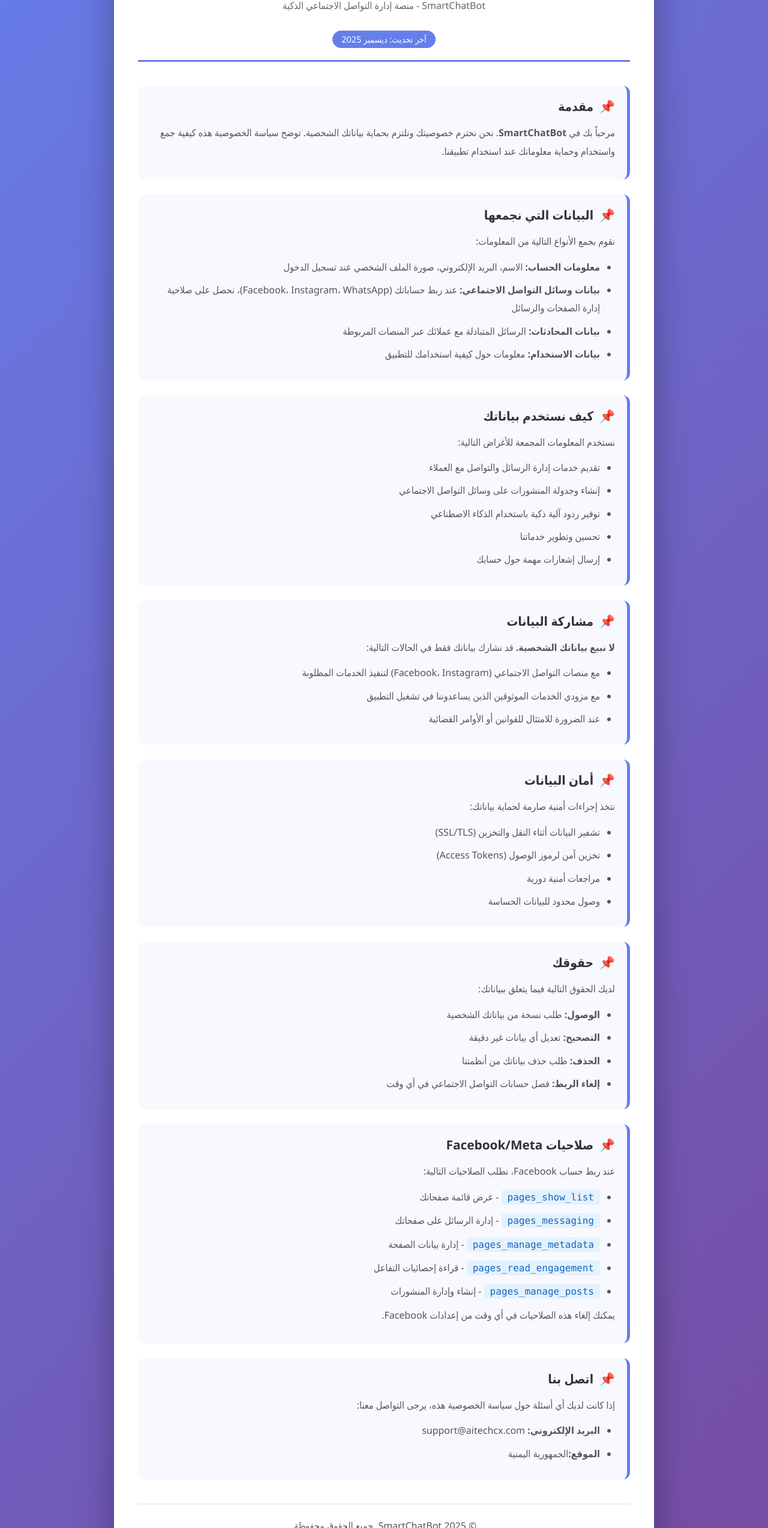
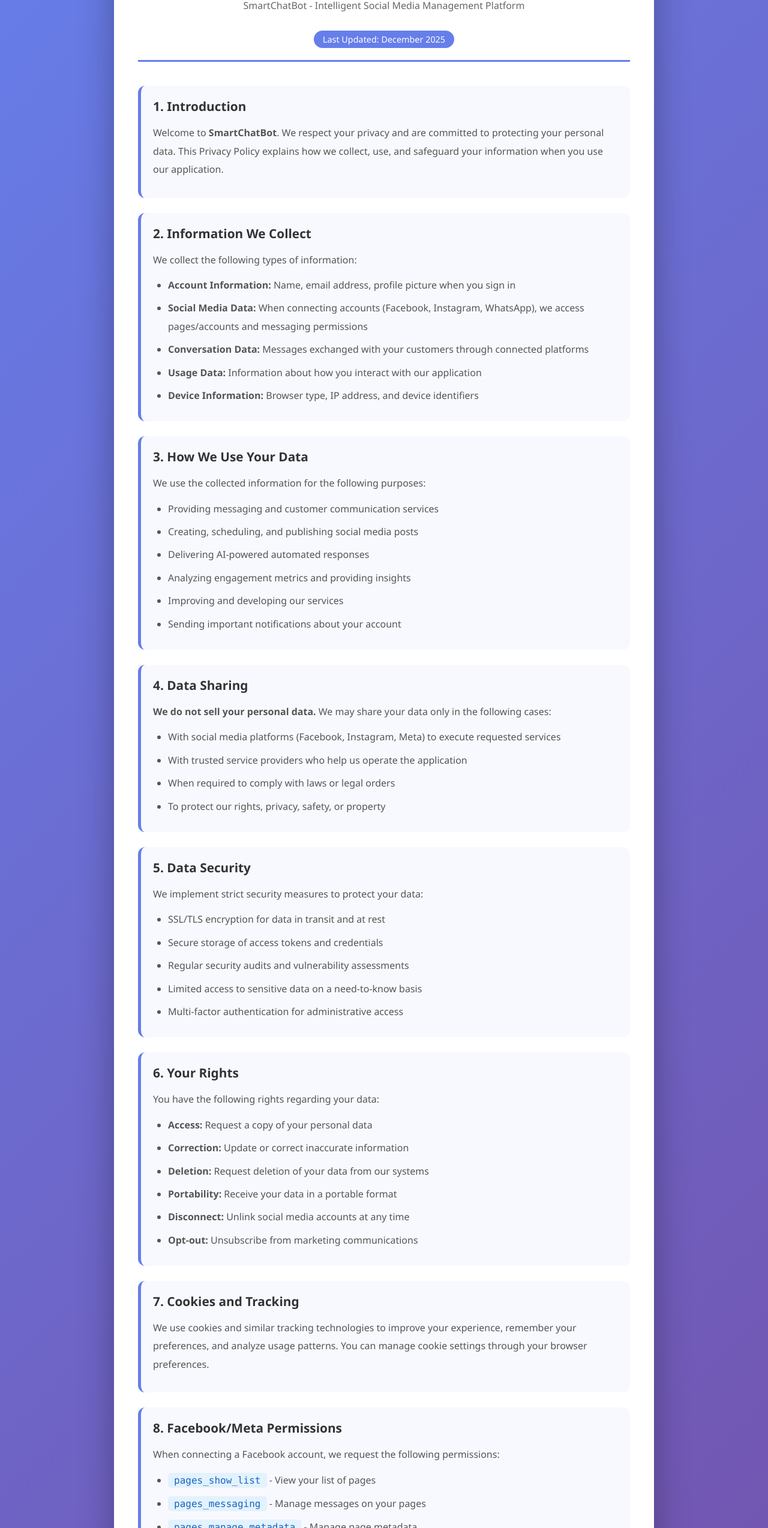
Before and after one commit to Alarpi1995/privacy-policy, a plain HTML site: page index.html in a window 1280 px wide. Shown: the part 206-2753 px from the top of the page at 60% size. Drawn offline with Linux system fonts and the light colour scheme.

Commit message:
Update privacy policy

```diff
--- a/index.html
+++ b/index.html
@@ -1,9 +1,10 @@
 <!DOCTYPE html>
-<html lang="ar" dir="rtl">
+<html lang="en">
+
 <head>
     <meta charset="UTF-8">
     <meta name="viewport" content="width=device-width, initial-scale=1.0">
-    <title>سياسة الخصوصية - SmartChatBot</title>
+    <title>Privacy Policy - SmartChatBot</title>
     <style>
         * {
             margin: 0;
@@ -23,7 +24,7 @@
             margin: 0 auto;
             background: white;
             border-radius: 20px;
-            box-shadow: 0 20px 60px rgba(0,0,0,0.3);
+            box-shadow: 0 20px 60px rgba(0, 0, 0, 0.3);
             padding: 40px;
         }
 
@@ -50,25 +51,28 @@
             font-size: 1rem;
         }
 
+        .badge {
+            display: inline-block;
+            background: #667eea;
+            color: white;
+            padding: 5px 15px;
+            border-radius: 20px;
+            font-size: 0.9rem;
+            margin-top: 15px;
+        }
+
         section {
             margin-bottom: 25px;
             padding: 20px;
             background: #f8f9ff;
             border-radius: 12px;
-            border-right: 5px solid #667eea;
+            border-left: 5px solid #667eea;
         }
 
         h2 {
             color: #333;
             font-size: 1.3rem;
             margin-bottom: 15px;
-            display: flex;
-            align-items: center;
-            gap: 10px;
-        }
-
-        h2::before {
-            content: "📌";
         }
 
         p {
@@ -78,7 +82,7 @@
         }
 
         ul {
-            padding-right: 25px;
+            padding-left: 25px;
             margin-top: 10px;
         }
 
@@ -104,123 +108,162 @@
             color: #666;
         }
 
-        .badge {
-            display: inline-block;
-            background: #667eea;
-            color: white;
-            padding: 5px 15px;
-            border-radius: 20px;
-            font-size: 0.9rem;
-            margin-top: 15px;
-        }
-
         @media (max-width: 600px) {
             .container {
                 padding: 20px;
             }
+
             .header h1 {
                 font-size: 1.8rem;
             }
         }
     </style>
 </head>
+
 <body>
     <div class="container">
         <div class="header">
             <div class="logo">🤖</div>
-            <h1>سياسة الخصوصية</h1>
-            <p class="subtitle">SmartChatBot - منصة إدارة التواصل الاجتماعي الذكية</p>
-            <span class="badge">آخر تحديث: ديسمبر 2025</span>
+            <h1>Privacy Policy</h1>
+            <p class="subtitle">SmartChatBot - Intelligent Social Media Management Platform</p>
+            <span class="badge">Last Updated: December 2025</span>
         </div>
 
         <section>
-            <h2>مقدمة</h2>
+            <h2>1. Introduction</h2>
             <p>
-                مرحباً بك في <strong>SmartChatBot</strong>. نحن نحترم خصوصيتك ونلتزم بحماية بياناتك الشخصية.
-                توضح سياسة الخصوصية هذه كيفية جمع واستخدام وحماية معلوماتك عند استخدام تطبيقنا.
+                Welcome to <strong>SmartChatBot</strong>. We respect your privacy and are committed to protecting your
+                personal data.
+                This Privacy Policy explains how we collect, use, and safeguard your information when you use our
+                application.
             </p>
         </section>
 
         <section>
-            <h2>البيانات التي نجمعها</h2>
-            <p>نقوم بجمع الأنواع التالية من المعلومات:</p>
+            <h2>2. Information We Collect</h2>
+            <p>We collect the following types of information:</p>
             <ul>
-                <li><strong>معلومات الحساب:</strong> الاسم، البريد الإلكتروني، صورة الملف الشخصي عند تسجيل الدخول</li>
-                <li><strong>بيانات وسائل التواصل الاجتماعي:</strong> عند ربط حساباتك (Facebook، Instagram، WhatsApp)، نحصل على صلاحية إدارة الصفحات والرسائل</li>
-                <li><strong>بيانات المحادثات:</strong> الرسائل المتبادلة مع عملائك عبر المنصات المربوطة</li>
-                <li><strong>بيانات الاستخدام:</strong> معلومات حول كيفية استخدامك للتطبيق</li>
+                <li><strong>Account Information:</strong> Name, email address, profile picture when you sign in</li>
+                <li><strong>Social Media Data:</strong> When connecting accounts (Facebook, Instagram, WhatsApp), we
+                    access pages/accounts and messaging permissions</li>
+                <li><strong>Conversation Data:</strong> Messages exchanged with your customers through connected
+                    platforms</li>
+                <li><strong>Usage Data:</strong> Information about how you interact with our application</li>
+                <li><strong>Device Information:</strong> Browser type, IP address, and device identifiers</li>
             </ul>
         </section>
 
         <section>
-            <h2>كيف نستخدم بياناتك</h2>
-            <p>نستخدم المعلومات المجمعة للأغراض التالية:</p>
+            <h2>3. How We Use Your Data</h2>
+            <p>We use the collected information for the following purposes:</p>
             <ul>
-                <li>تقديم خدمات إدارة الرسائل والتواصل مع العملاء</li>
-                <li>إنشاء وجدولة المنشورات على وسائل التواصل الاجتماعي</li>
-                <li>توفير ردود آلية ذكية باستخدام الذكاء الاصطناعي</li>
-                <li>تحسين وتطوير خدماتنا</li>
-                <li>إرسال إشعارات مهمة حول حسابك</li>
+                <li>Providing messaging and customer communication services</li>
+                <li>Creating, scheduling, and publishing social media posts</li>
+                <li>Delivering AI-powered automated responses</li>
+                <li>Analyzing engagement metrics and providing insights</li>
+                <li>Improving and developing our services</li>
+                <li>Sending important notifications about your account</li>
             </ul>
         </section>
 
         <section>
-            <h2>مشاركة البيانات</h2>
-            <p><strong>لا نبيع بياناتك الشخصية.</strong> قد نشارك بياناتك فقط في الحالات التالية:</p>
+            <h2>4. Data Sharing</h2>
+            <p><strong>We do not sell your personal data.</strong> We may share your data only in the following cases:
+            </p>
             <ul>
-                <li>مع منصات التواصل الاجتماعي (Facebook، Instagram) لتنفيذ الخدمات المطلوبة</li>
-                <li>مع مزودي الخدمات الموثوقين الذين يساعدوننا في تشغيل التطبيق</li>
-                <li>عند الضرورة للامتثال للقوانين أو الأوامر القضائية</li>
+                <li>With social media platforms (Facebook, Instagram, Meta) to execute requested services</li>
+                <li>With trusted service providers who help us operate the application</li>
+                <li>When required to comply with laws or legal orders</li>
+                <li>To protect our rights, privacy, safety, or property</li>
             </ul>
         </section>
 
         <section>
-            <h2>أمان البيانات</h2>
-            <p>نتخذ إجراءات أمنية صارمة لحماية بياناتك:</p>
+            <h2>5. Data Security</h2>
+            <p>We implement strict security measures to protect your data:</p>
             <ul>
-                <li>تشفير البيانات أثناء النقل والتخزين (SSL/TLS)</li>
-                <li>تخزين آمن لرموز الوصول (Access Tokens)</li>
-                <li>مراجعات أمنية دورية</li>
-                <li>وصول محدود للبيانات الحساسة</li>
+                <li>SSL/TLS encryption for data in transit and at rest</li>
+                <li>Secure storage of access tokens and credentials</li>
+                <li>Regular security audits and vulnerability assessments</li>
+                <li>Limited access to sensitive data on a need-to-know basis</li>
+                <li>Multi-factor authentication for administrative access</li>
             </ul>
         </section>
 
         <section>
-            <h2>حقوقك</h2>
-            <p>لديك الحقوق التالية فيما يتعلق ببياناتك:</p>
+            <h2>6. Your Rights</h2>
+            <p>You have the following rights regarding your data:</p>
             <ul>
-                <li><strong>الوصول:</strong> طلب نسخة من بياناتك الشخصية</li>
-                <li><strong>التصحيح:</strong> تعديل أي بيانات غير دقيقة</li>
-                <li><strong>الحذف:</strong> طلب حذف بياناتك من أنظمتنا</li>
-                <li><strong>إلغاء الربط:</strong> فصل حسابات التواصل الاجتماعي في أي وقت</li>
+                <li><strong>Access:</strong> Request a copy of your personal data</li>
+                <li><strong>Correction:</strong> Update or correct inaccurate information</li>
+                <li><strong>Deletion:</strong> Request deletion of your data from our systems</li>
+                <li><strong>Portability:</strong> Receive your data in a portable format</li>
+                <li><strong>Disconnect:</strong> Unlink social media accounts at any time</li>
+                <li><strong>Opt-out:</strong> Unsubscribe from marketing communications</li>
             </ul>
         </section>
 
         <section>
-            <h2>صلاحيات Facebook/Meta</h2>
-            <p>عند ربط حساب Facebook، نطلب الصلاحيات التالية:</p>
-            <ul>
-                <li><code>pages_show_list</code> - عرض قائمة صفحاتك</li>
-                <li><code>pages_messaging</code> - إدارة الرسائل على صفحاتك</li>
-                <li><code>pages_manage_metadata</code> - إدارة بيانات الصفحة</li>
-                <li><code>pages_read_engagement</code> - قراءة إحصائيات التفاعل</li>
-                <li><code>pages_manage_posts</code> - إنشاء وإدارة المنشورات</li>
-            </ul>
-            <p>يمكنك إلغاء هذه الصلاحيات في أي وقت من إعدادات Facebook.</p>
+            <h2>7. Cookies and Tracking</h2>
+            <p>
+                We use cookies and similar tracking technologies to improve your experience,
+                remember your preferences, and analyze usage patterns. You can manage cookie
+                settings through your browser preferences.
+            </p>
         </section>
 
         <section>
-            <h2>اتصل بنا</h2>
-            <p>إذا كانت لديك أي أسئلة حول سياسة الخصوصية هذه، يرجى التواصل معنا:</p>
+            <h2>8. Facebook/Meta Permissions</h2>
+            <p>When connecting a Facebook account, we request the following permissions:</p>
             <ul>
-                <li><strong>البريد الإلكتروني:</strong> support@aitechcx.com</li>
-                <li><strong>الموقع:</strong>الجمهورية اليمنية </li>
+                <li><code>pages_show_list</code> - View your list of pages</li>
+                <li><code>pages_messaging</code> - Manage messages on your pages</li>
+                <li><code>pages_manage_metadata</code> - Manage page metadata</li>
+                <li><code>pages_read_engagement</code> - Read engagement statistics</li>
+                <li><code>pages_manage_posts</code> - Create and manage posts</li>
+            </ul>
+            <p>You can revoke these permissions at any time from your Facebook settings.</p>
+        </section>
+
+        <section>
+            <h2>9. Data Retention</h2>
+            <p>
+                We retain your data for as long as your account is active or as needed to provide services.
+                When you delete your account, we will delete or anonymize your data within 30 days,
+                unless retention is required by law.
+            </p>
+        </section>
+
+        <section>
+            <h2>10. Children's Privacy</h2>
+            <p>
+                Our services are not intended for users under 18 years of age.
+                We do not knowingly collect personal information from children.
+            </p>
+        </section>
+
+        <section>
+            <h2>11. Changes to This Policy</h2>
+            <p>
+                We may update this Privacy Policy from time to time.
+                We will notify you of any material changes via email or an in-app notification.
+            </p>
+        </section>
+
+        <section>
+            <h2>12. Contact Us</h2>
+            <p>If you have any questions about this Privacy Policy, please contact us:</p>
+            <ul>
+                <li><strong>Email:</strong> support@aitechcx.com</li>
+                <li><strong>Website:</strong> www.aitechcx.com</li>
+                <li><strong>Location:</strong> Republic of Yemen</li>
             </ul>
         </section>
 
         <div class="footer">
-            <p>© 2025 SmartChatBot. جميع الحقوق محفوظة.</p>
+            <p>© 2025 SmartChatBot by AITechCX. All rights reserved.</p>
         </div>
     </div>
 </body>
+
 </html>
```
